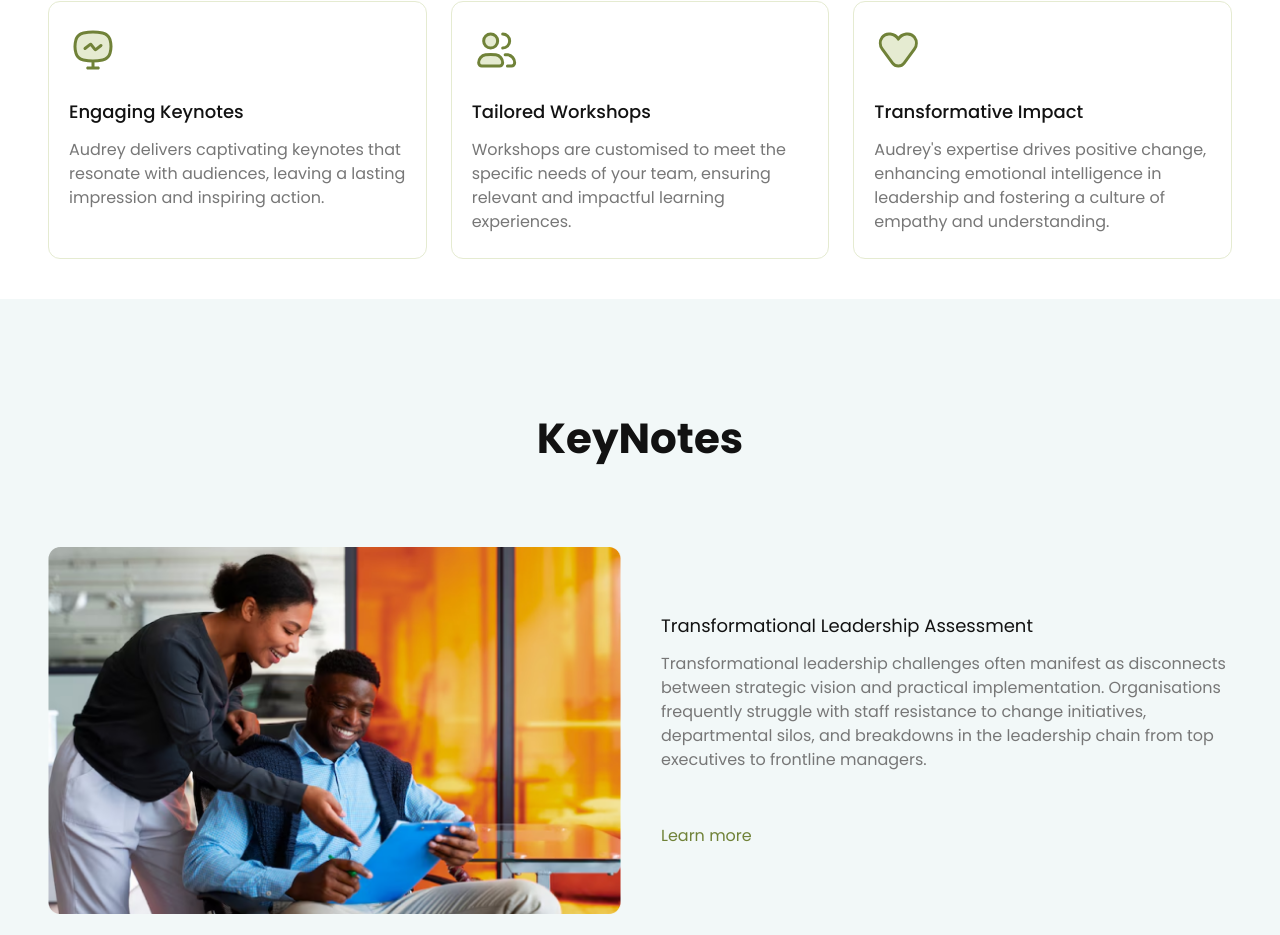
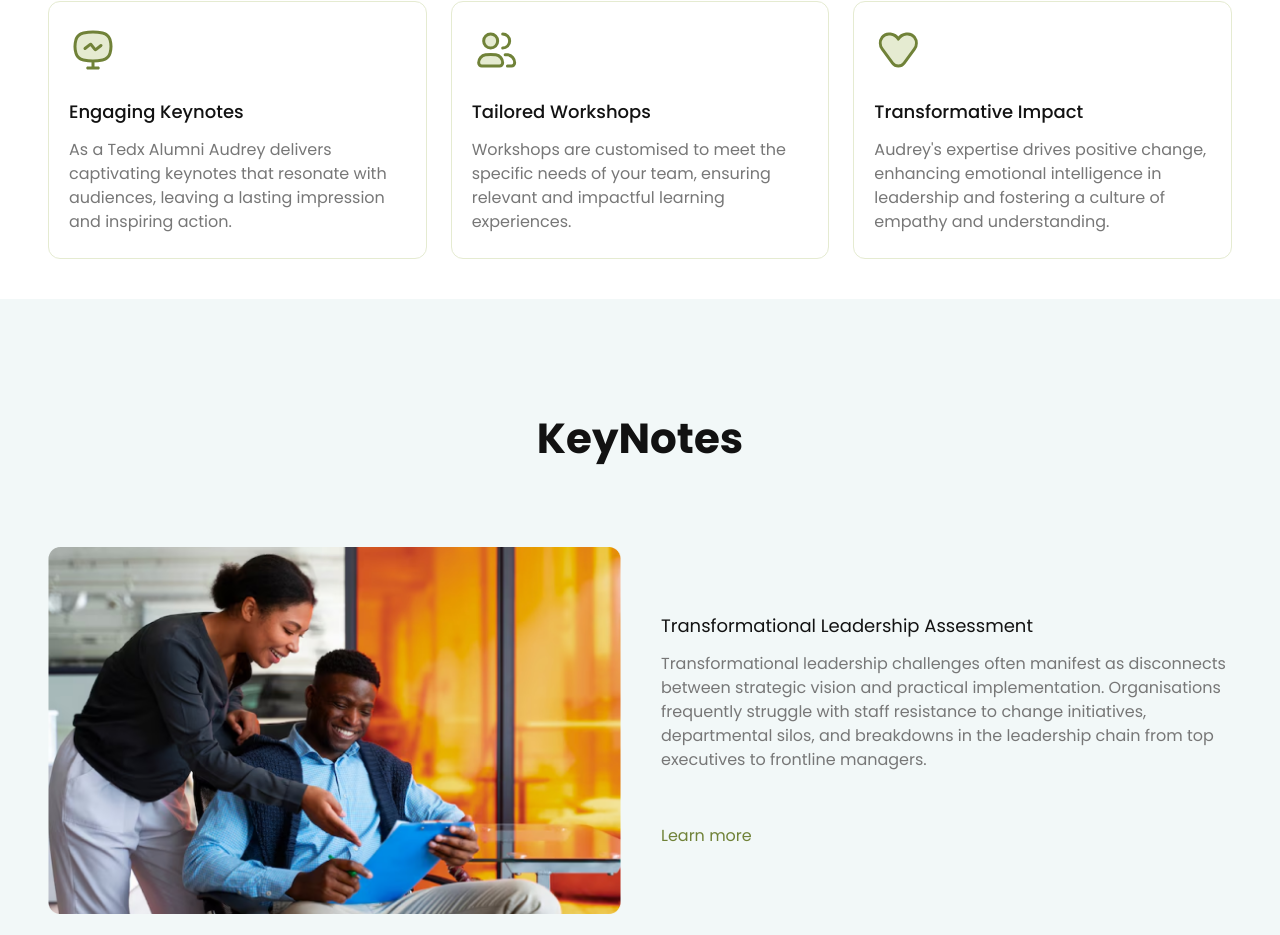
Before and after one commit to AChris-T/audreywebsite, a React (Vite) app: page / in a window 1280 px wide. Shown: the part 923-1858 px from the top of the page. Built offline with nearby package versions, Linux system fonts and the light colour scheme.

Commit message:
feat:added the home page

```diff
--- a/src/components/About.jsx
+++ b/src/components/About.jsx
@@ -42,8 +42,9 @@ export default function About() {
               Engaging Keynotes
             </h3>
             <p className="text-[#777777]">
-              Audrey delivers captivating keynotes that resonate with audiences,
-              leaving a lasting impression and inspiring action.
+              As a Tedx Alumni Audrey delivers captivating keynotes that
+              resonate with audiences, leaving a lasting impression and
+              inspiring action.
             </p>
           </div>
         </div>
--- a/src/components/ContactModal.jsx
+++ b/src/components/ContactModal.jsx
@@ -5,7 +5,9 @@ const ContactModal = ({ isOpen, onClose }) => {
   const [copiedField, setCopiedField] = useState(null);
 
   const contactDetails = {
-    email: 'https://calendly.com/bookings-audreywilliams-joseph/30min',
+    Email: 'bookings@audreywilliams-joseph.co.uk',
+    linkedin: 'http://linkedin.com/in/audrey-williams-joseph-cep-41901b354',
+    consultation: 'https://calendly.com/bookings-audreywilliams-joseph/30min',
     phone: '+447956130545',
     address: 'The Granary,80 Abbey Road Barking Essex, IG117BT',
   };
```
